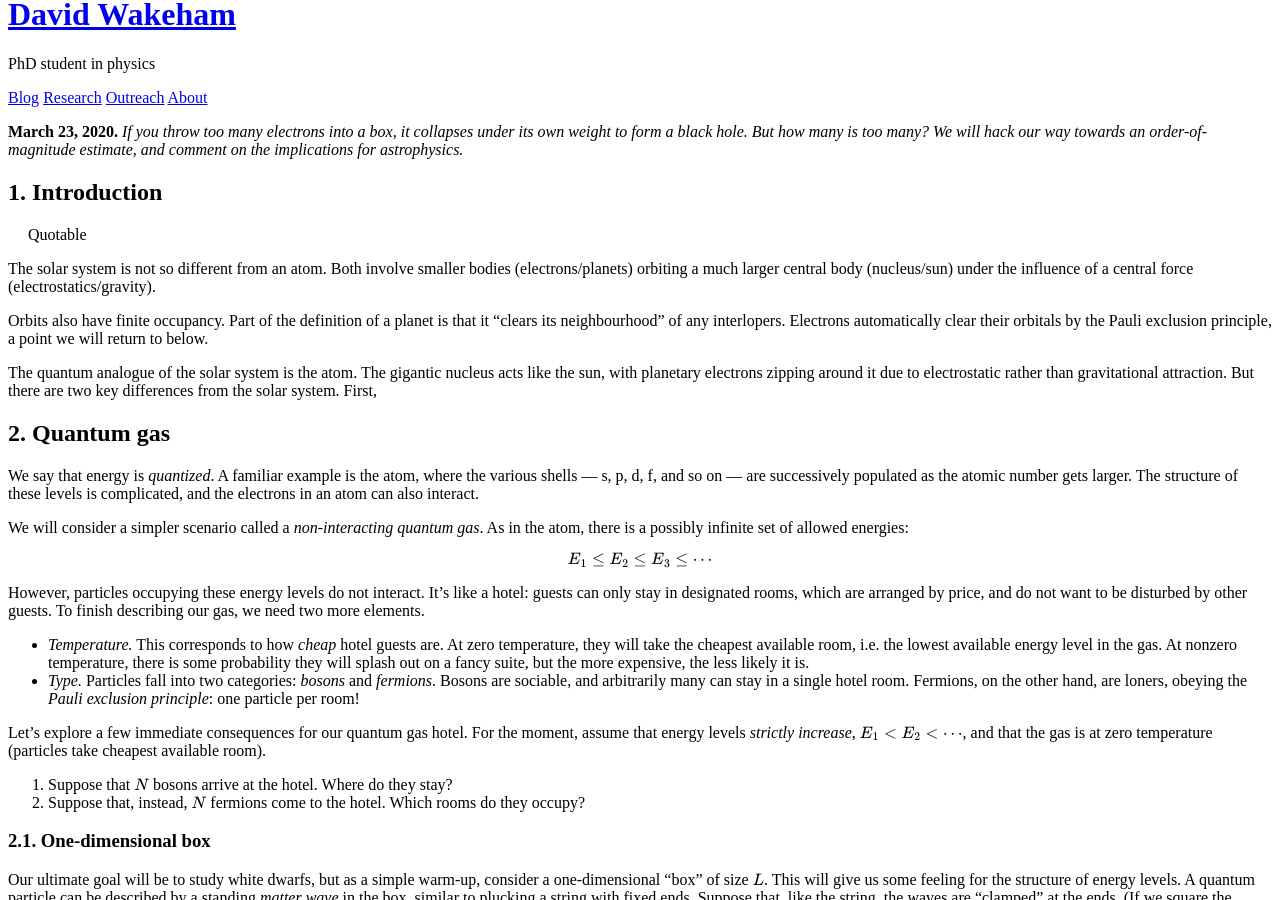
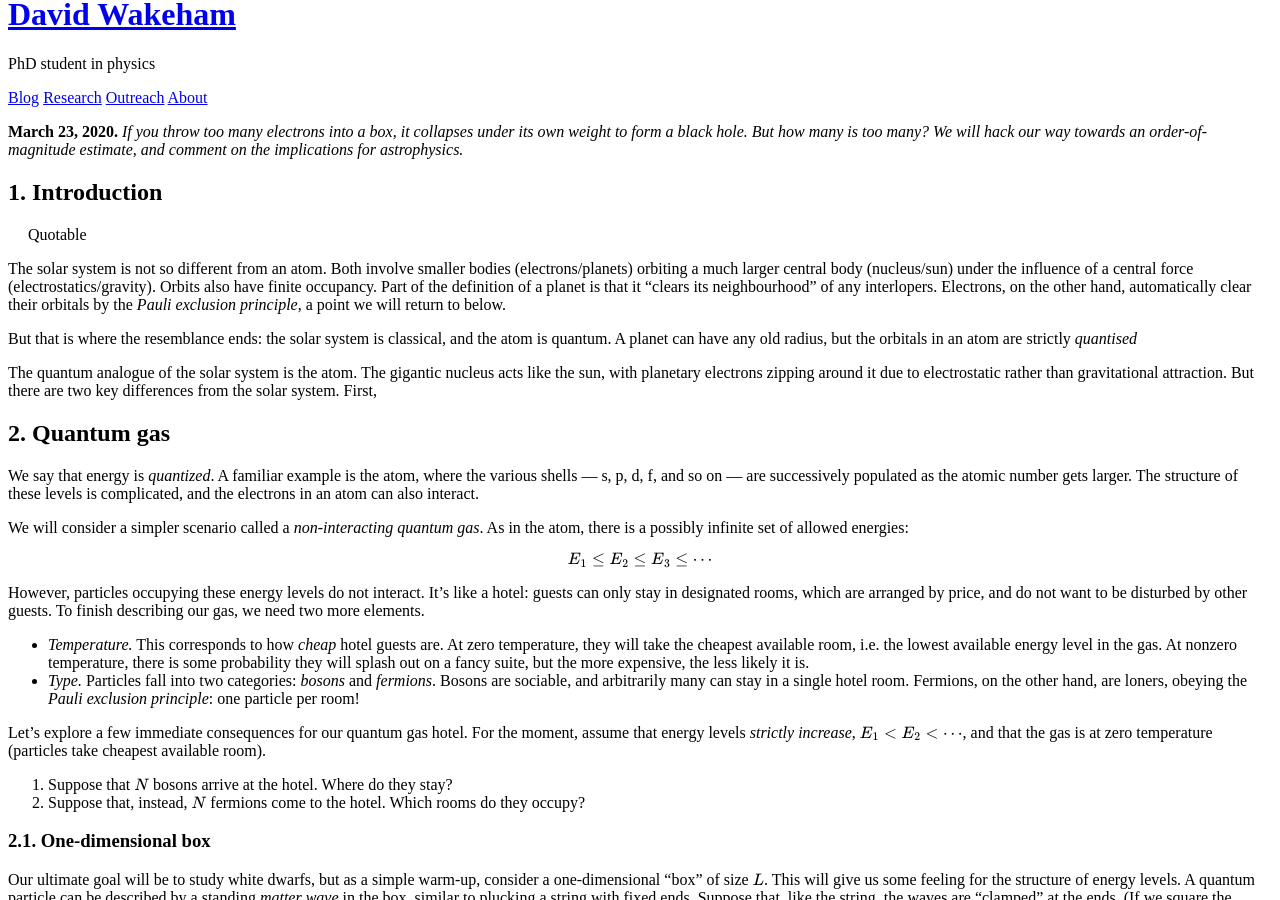
Before and after one commit to hapax/hapax.github.io, a Jekyll site: the page built from assets/chandra.md, in a window 1280 px wide and 900 px high, scrolled down 381 px. Built offline with Jekyll 4.4.1, drawn with Linux system fonts in a browser that asks for light colours; our own code applies the rules of GitHub Pages for plain Markdown files; formulas are drawn with MathJax 3; a script that is not in the unit is left out.

Commit message:
Update chandra.md

```diff
--- a/assets/chandra.md
+++ b/assets/chandra.md
@@ -22,12 +22,16 @@ The solar system is not so different from an atom.
 Both involve smaller bodies (electrons/planets) orbiting a much
 larger central body (nucleus/sun) under the influence of a
 central force (electrostatics/gravity).
-
 Orbits also have finite occupancy.
 Part of the definition of a planet is that it "clears its
 neighbourhood" of any interlopers.
-Electrons automatically clear their orbitals by the Pauli exclusion
-principle, a point we will return to below.
+Electrons, on the other hand, automatically clear their orbitals by
+the *Pauli exclusion principle*, a point we will return to below.
+
+But that is where the resemblance ends: the solar system is classical,
+and the atom is quantum.
+A planet can have any old radius, but the orbitals in an atom are
+strictly *quantised*
 
 The quantum analogue of the solar system is the atom.
 The gigantic nucleus acts like the sun, with planetary electrons
```
